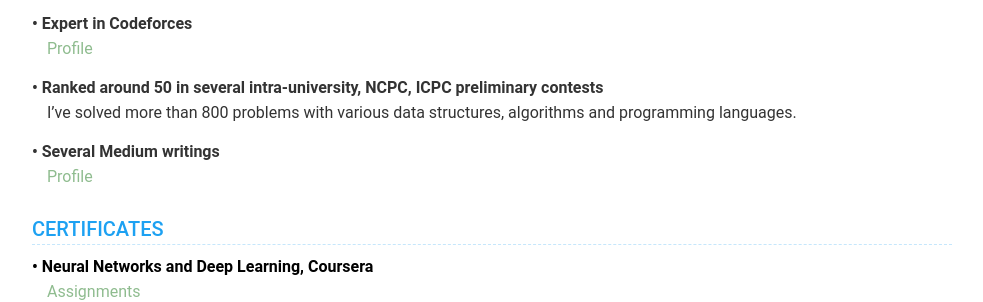
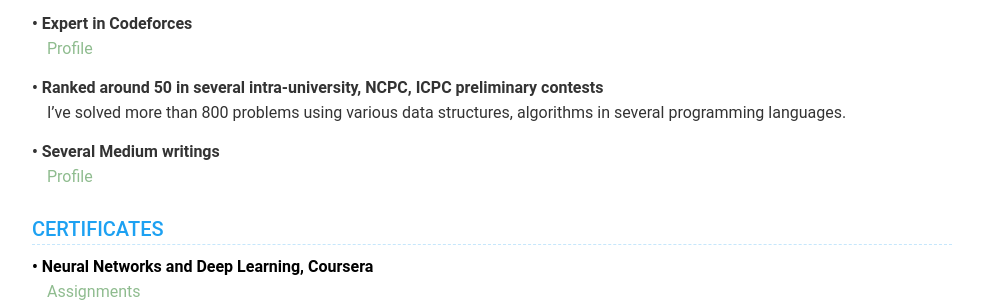
Before and after one commit to umma-salma/hasanur-rahman.github.io, a Jekyll site: the page built from index.html, in a window 1280 px wide. Shown: the part 1322-1624 px from the top of the page, without its empty margins (148-1131 px from the left). Built offline with Jekyll 4.4.1, drawn with Linux system fonts in a browser that asks for light colours; nearby versions of some CDN libraries.

Commit message:
made correction
Signed-off-by: Md. Hasanur Rahman <hasanurrahman690@gmail.com>

```diff
--- a/_data/data.yml
+++ b/_data/data.yml
@@ -167,7 +167,7 @@ extra_curriculars:
     - name: • Ranked around 50 in several intra-university, NCPC, ICPC preliminary contests
       link:
       details: |
-        I've solved more than 800 problems with various data structures, algorithms and programming languages.
+        I've solved more than 800 problems using various data structures, algorithms in several programming languages.
 
     - name: • Several Medium writings
       link:
```
